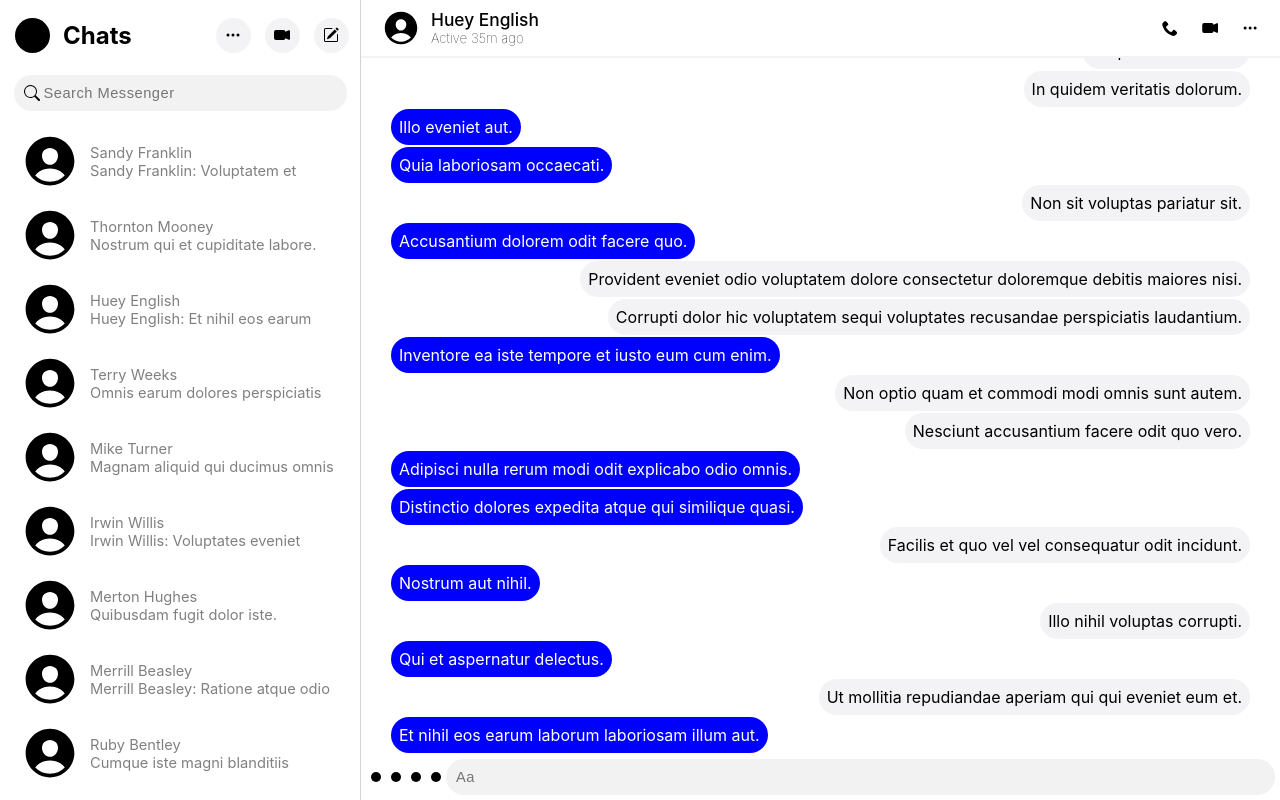
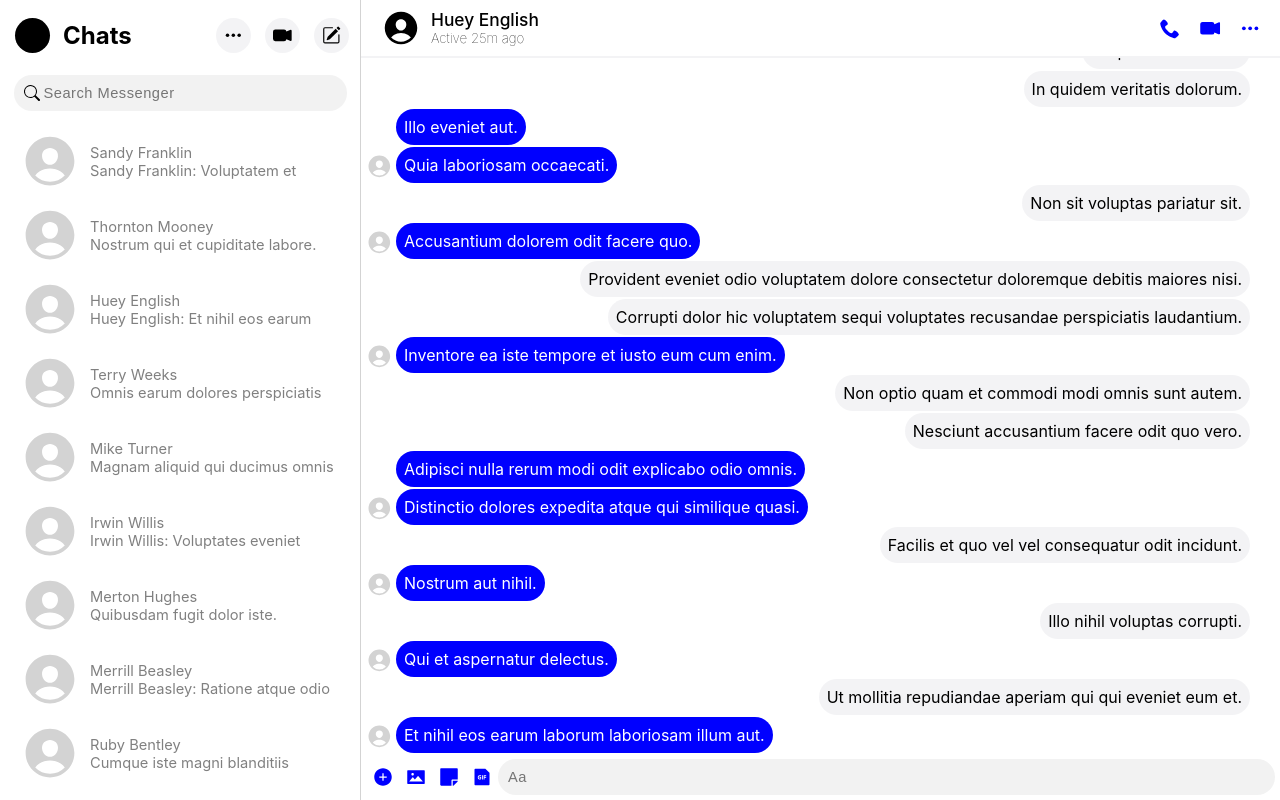
Before and after one commit to ecni19/messenger, a React (Create React App) app in the folder messengerclone/: page / in a window 1280 px wide. Both pictures are taken after a click on the element 180 px from the left and 309 px from the top of the page. Built offline with nearby package versions, Linux system fonts and the light colour scheme.

Commit message:
Completed message bar, added pfp to conversation, changed pfp colors

```diff
--- a/messengerclone/src/Components/Conversation.js
+++ b/messengerclone/src/Components/Conversation.js
@@ -4,6 +4,7 @@
 import { Friends } from "./Data";
 import MyMessage from "./MyMessage";
 import TheirMessage from "./TheirMessage";
+
 
 export default function Conversation() {
   const {Name} = useContext(ChatContext);
@@ -25,16 +26,22 @@
     }
   }
   return (
-      <div id={styles.container}>
-        {/* Map the array of messages, render sentence depending on the id */}
-        {/* id:0 is "you", id:1 is the friend */}
-        {messages.map((element) =>
-          element.id === 0 ? (
-            <MyMessage msg={element.msg} id={element.id} />
+    <div id={styles.container}>
+      {/* Map the array of messages, render sentence depending on the id */}
+      {/* id:0 is "you", any other id is the friend */}
+      {messages.map((element, ind) =>
+        element.id === 0 ? ( // check who sent the message
+          <MyMessage msg={element.msg} id={element.id} />
+        ) : ind + 1 < messages.length ? ( // make sure we're in bounds of the array
+          messages[ind + 1].id === 0 ? ( // first check if we are at the last message or not
+            <TheirMessage displayPfp={true} msg={element.msg} id={element.id} /> // if the next message is from "you", display the pfp of the friend
           ) : (
-            <TheirMessage msg={element.msg} id={element.id} />
+            <TheirMessage displayPfp={false} msg={element.msg} id={element.id} /> // else, don't display it
           )
-        )}
-      </div>
+        ) : (
+          <TheirMessage displayPfp={true} msg={element.msg} id={element.id} /> // if we are at the last message and it is from "you", display pfp
+        )
+      )}
+    </div>
   );
 }
--- a/messengerclone/src/Components/Conversation.module.css
+++ b/messengerclone/src/Components/Conversation.module.css
@@ -1,7 +1,7 @@
 #container {
   display: flex;
   flex-direction: column;
-  padding: 0 30px 0 30px;
+  padding: 0 30px 0 35px;
   height: 100vh;
   overflow-y: scroll;
 }
--- a/messengerclone/src/Components/Data.js
+++ b/messengerclone/src/Components/Data.js
@@ -89,9 +89,14 @@
   let str = `msg${e.id}`;
   e[str] = messages;
 }
-
+function giveTime(e) {
+  let time = Math.floor(Math.random() * (59 - 1) + 1)
+  let str = `time${e.id}`;
+  e[str] = time;
+}
 Friends.map((e) => {
   populateArray(e);
+  giveTime(e)
   return [];
 })
 
--- a/messengerclone/src/Components/MessageBar.js
+++ b/messengerclone/src/Components/MessageBar.js
@@ -1,13 +1,16 @@
 import React from "react";
 import styles from "./MessageBar.module.css";
+import { AiFillPlusCircle, AiFillPicture } from "react-icons/ai";
+import { FaStickyNote } from "react-icons/fa";
+import { RiFileGifFill } from "react-icons/ri";
 
 export default function MessageBar() {
   return (
     <div className={styles.cont}>
-      <div className={styles.circle}></div>
-      <div className={styles.circle}></div>
-      <div className={styles.circle}></div>
-      <div className={styles.circle}></div>
+      <div className={styles.circle}><AiFillPlusCircle/></div>
+      <div className={styles.circle}><AiFillPicture/></div>
+      <div className={styles.circle}><FaStickyNote/></div>
+      <div className={styles.circle}><RiFileGifFill/></div>
       <input className={styles.msg} placeholder={"Aa"}/>
     </div>
   )
--- a/messengerclone/src/Components/MessageBar.module.css
+++ b/messengerclone/src/Components/MessageBar.module.css
@@ -3,16 +3,21 @@
   height: 40px;
   padding: 5px;
   align-items: center;
-  margin-top: auto;
 }
 
 .circle {
-  float: left;
-  width: 10px;
-  height: 10px;
+  display: flex;
+  justify-content: center;
+  align-items: center;
+  color: blue;
+  width: 23px;
+  height: 23px;
+  font-size: 15pt;
   margin: 5px;
   border-radius: 50%;
-  background-color: black;
+}
+.circle:hover {
+  cursor: pointer;
 }
 
 .msg {
--- a/messengerclone/src/Components/PeopleCard.module.css
+++ b/messengerclone/src/Components/PeopleCard.module.css
@@ -21,6 +21,7 @@
 .pfp {
   min-width: 60px;
   min-height: 60px;
+  color: lightgray;
   border-radius: 50%;
 }
 
--- a/messengerclone/src/Components/Search.module.css
+++ b/messengerclone/src/Components/Search.module.css
@@ -36,6 +36,7 @@
   margin: 7px;
   transition: 0.1ms;
   position: relative;
+  font-size: 14pt;
   left: 77px;
 }
 
--- a/messengerclone/src/Components/TheirMessage.js
+++ b/messengerclone/src/Components/TheirMessage.js
@@ -1,10 +1,14 @@
 import React from "react";
 import styles from "./TheirMessage.module.css";
+import { IoPersonCircle } from "react-icons/io5";
 
 export default function TheirMessage(props) {
   return (
-    <div className={styles.message} style={{ float: "left" }}>
-      {props.msg +'\n'}
+    <div>
+      {props.displayPfp === true ? <IoPersonCircle className={styles.pfp}/> : ""}
+      <div className={styles.message}>
+        {props.msg + "\n"}
+      </div>
     </div>
   );
 }
--- a/messengerclone/src/Components/TheirMessage.module.css
+++ b/messengerclone/src/Components/TheirMessage.module.css
@@ -6,5 +6,16 @@
   margin-bottom: 1px;
   /* override the Conversation container's align-items property */
   align-self: flex-start;
+  float: left;
   color: white;
 }
+
+.pfp {
+  position: relative;
+  color: lightgray;
+  float: left;
+  left: 20px;
+  top: 7px;
+  margin-left: -50px;
+  font-size: 20pt;
+}
--- a/messengerclone/src/Components/Topbar.js
+++ b/messengerclone/src/Components/Topbar.js
@@ -1,4 +1,5 @@
 import React, { useContext, useEffect, useState } from "react";
+import { Friends } from "./Data";
 import { ChatContext } from "../App";
 import styles from "./Topbar.module.css";
 import { IoPersonCircle } from "react-icons/io5";
@@ -9,11 +10,19 @@
 export default function Topbar() {
   const {Name} = useContext(ChatContext);
   const [name] = Name;
-  const [time, setTime] = useState(1);
+  const [time, setTime] = useState(0);
 
   useEffect(() => {
-    setTime(Math.floor(Math.random() * (59 - 1) + 1))
-  }, [name])
+    for (let i = 0; i < Friends.length; i++) {
+      if (Friends[i].fname + " " + Friends[i].lname === name) {
+        // Find the id of the friend's conversation
+        let timeId = `time${Friends[i].id}`;
+        // assign the array of messages
+        setTime(Friends[i][timeId]);
+        break;
+      }
+    }
+  }, [name]);
 
   return (
     <div className={styles.container}>
--- a/messengerclone/src/Components/Topbar.module.css
+++ b/messengerclone/src/Components/Topbar.module.css
@@ -48,6 +48,8 @@
   align-items: center;
   justify-content: center;
   border-radius: 50%;
+  font-size: 20pt;
+  color: blue;
   /* border: black solid; */
 }
 
```
